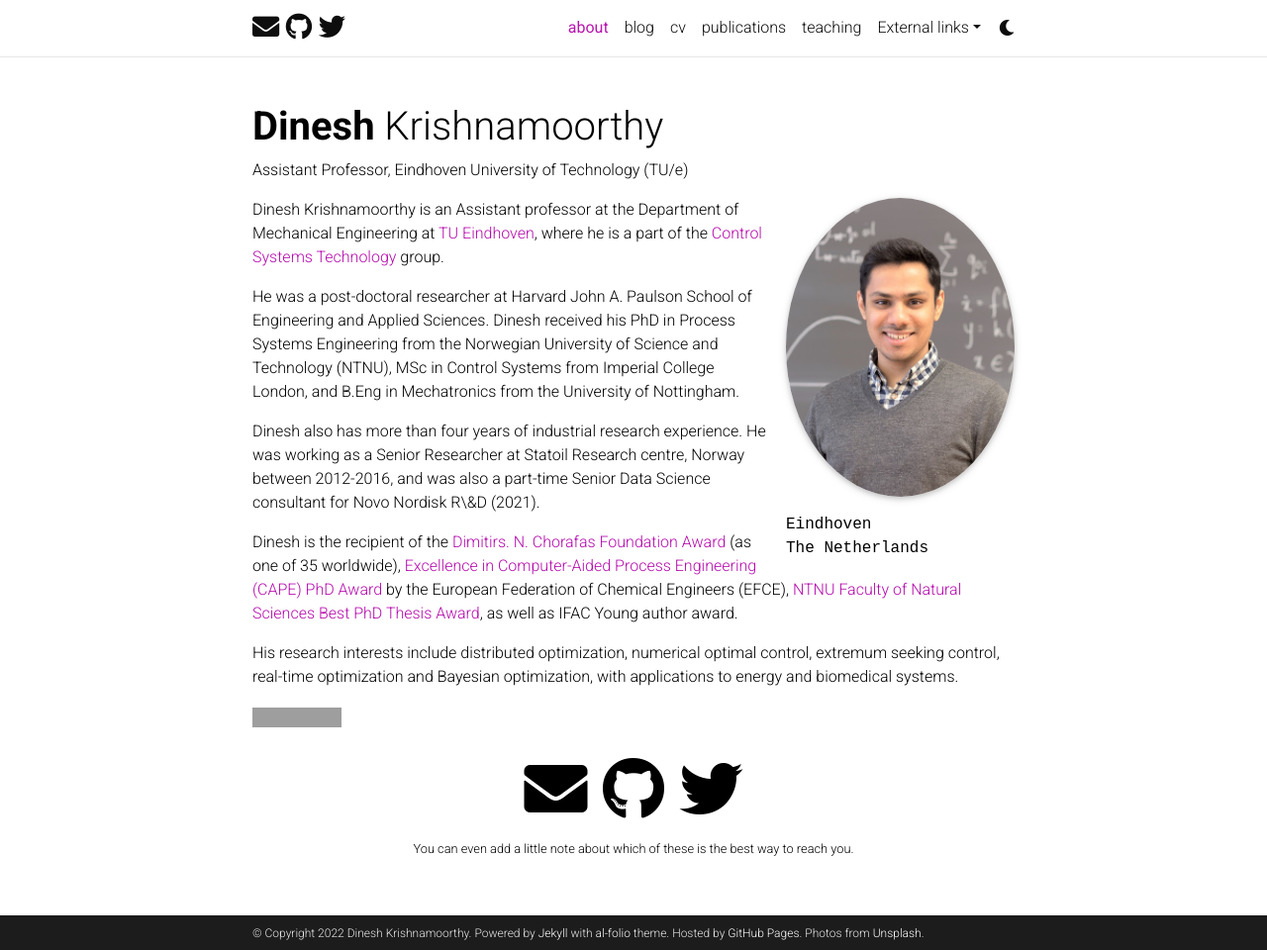
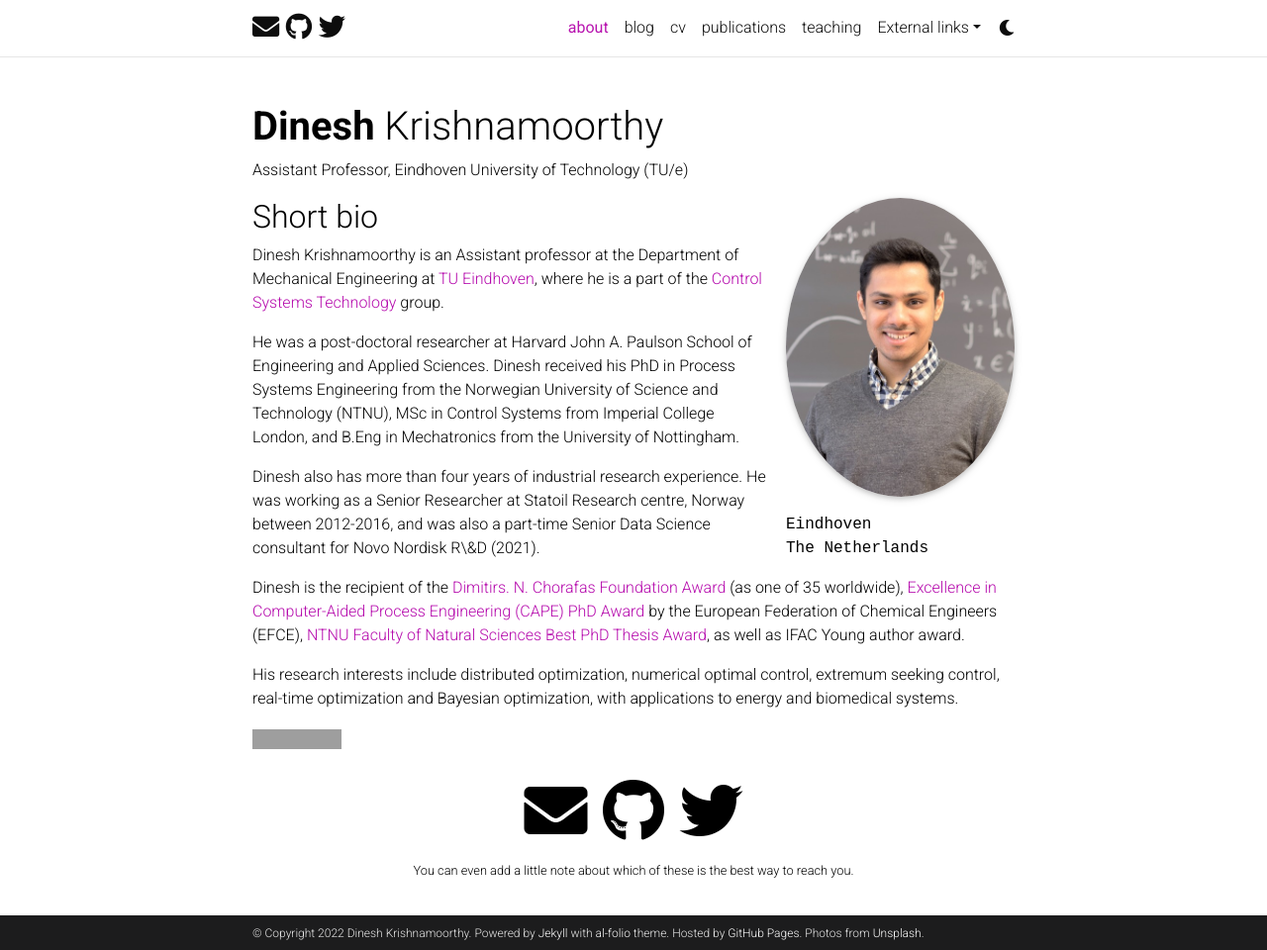
Before and after one commit to dinesh-krishnamoorthy/dinesh-krishnamoorthy.github.io, a Jekyll site: the page built from _pages/about.md, in a window 1280 px wide and 960 px high. Shown: the whole window at 99% size. Built offline with Jekyll 4.4.1, drawn with Linux system fonts in a browser that asks for light colours; full-size pictures stand in for the smaller copies a plugin makes; comment, search, counter and statistics services are not loaded; a style sheet for code colours, icons or effects is not loaded; grey boxes are pictures that could not be loaded.

Commit message:
Update about.md

```diff
--- a/_pages/about.md
+++ b/_pages/about.md
@@ -18,7 +18,7 @@
 ---
 
 
-
+## Short bio
 Dinesh Krishnamoorthy is an Assistant professor at the Department of Mechanical Engineering at [TU Eindhoven](https://www.tue.nl/en/our-university/departments/mechanical-engineering/), where he is a part of the [Control Systems Technology](https://www.tue.nl/en/research/research-groups/control-systems-technology/) group.
 
 He was a post-doctoral researcher at Harvard John A. Paulson School of Engineering and Applied Sciences. Dinesh received his PhD in Process Systems Engineering from the Norwegian University of Science and Technology (NTNU), MSc in Control Systems from Imperial College London, and B.Eng in Mechatronics from the University of Nottingham.
```
